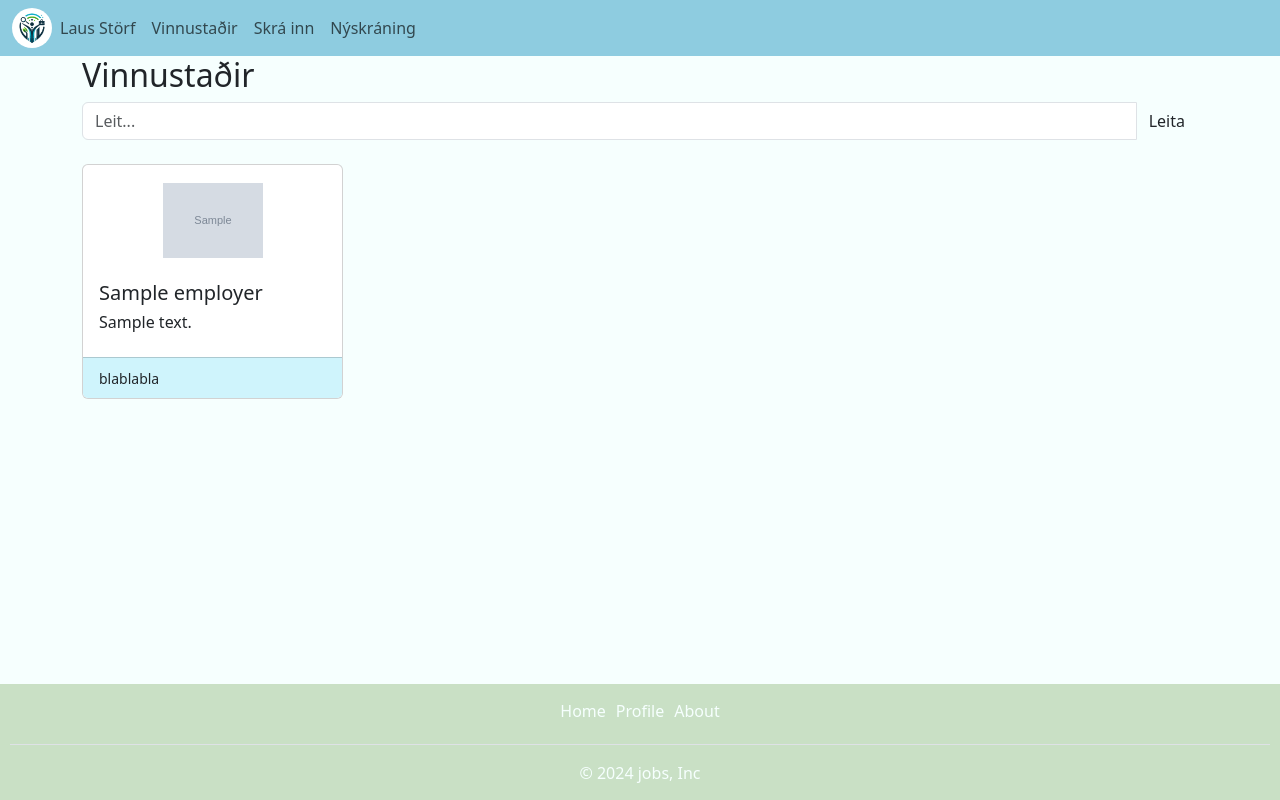
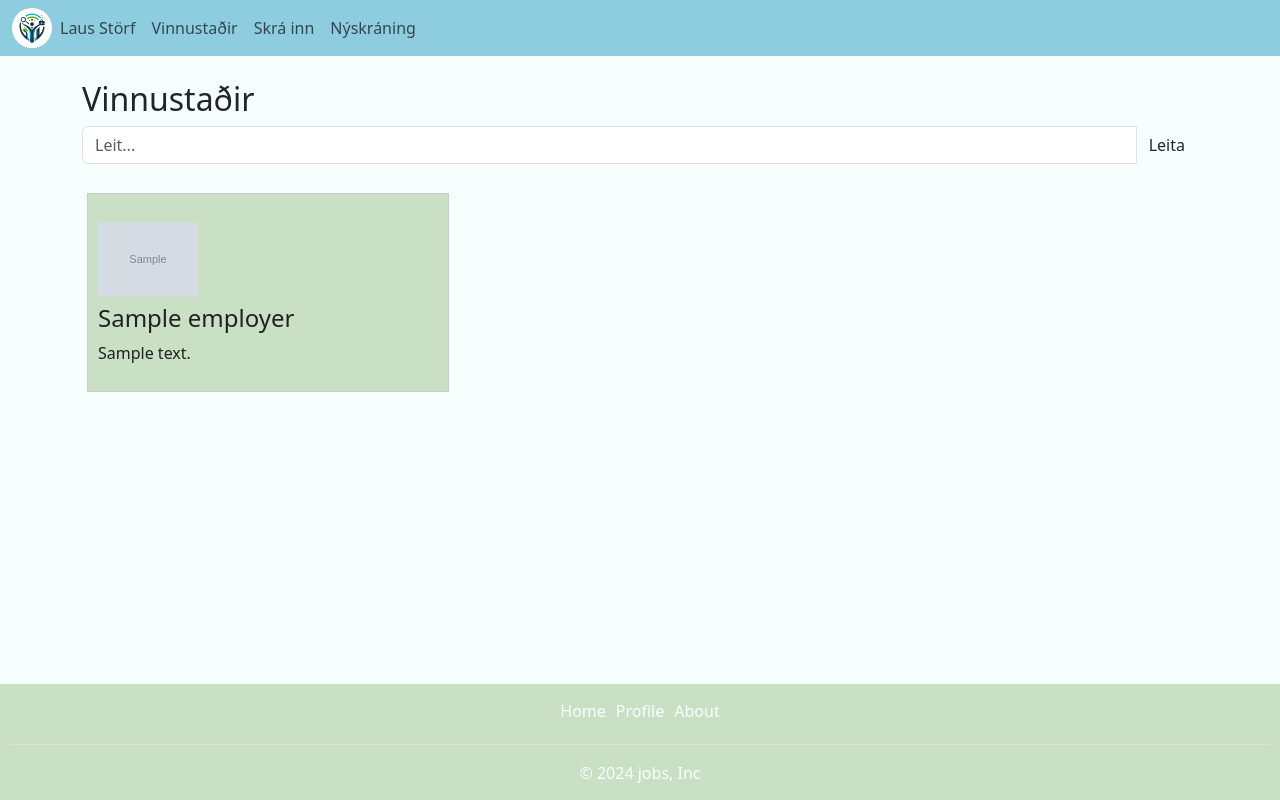
Before and after one commit to PeturDaniel/jobhunters32, a Django app: page /vinnustadir/ in a window 1280 px wide. Run offline with Django 5.2, Linux system fonts and the light colour scheme; tables that the repository leaves empty hold one stand-in row (values such as "Sample post"); grey boxes marked "Sample" are stand-in pictures.

Commit message:
employer page changes
stopped experimenting with cards, was not working correctly with the search.

```diff
--- a/static/css/main.css
+++ b/static/css/main.css
@@ -69,6 +69,12 @@ footer p {
 }
 
 .job_offers {
+    display: flex;
+    flex-wrap: wrap;
+    justify-content: space-between;
+}
+
+.employers {
     display: flex;
     flex-wrap: wrap;
     justify-content: space-between;
--- a/static/js/employers.js
+++ b/static/js/employers.js
@@ -9,17 +9,11 @@ $(document).ready(function(){
                 type: 'GET',
                 success: function(resp){
                     let newHtml = resp.data.map(d => {
-                        return `<div class="col">
-                                    <a href="/vinnustadir/${ d.id }" class="card-link">
-                                        <div class="card h-100">
-                                            <img src="${ d.profile_photo }" class="employer-profile-photo rounded mx-auto d-block" alt="...">
-                                            <div class="card-body">
-                                                <h5 class="employer-name">${ d.name }</h5>
-                                                <h6 class="employer-address">${ d.address }</h6>
-                                            </div>
-                                        <div class="card-footer bg-info-subtle">
-                                            <small class="footer-text">blablabla</small>
-                                        </div>
+                        return `<div class="well_job">
+                                    <a href="/vinnustadir/${d.id}">
+                                        <img class="employer-profile-photo" src="${d.profile_photo}" alt="#"/>
+                                        <h4 class="employer-title">${d.name}</h4>
+                                        <p>${d.address}</p>
                                     </a>
                                 </div>`
                         });
--- a/templates/employers_page/index.html
+++ b/templates/employers_page/index.html
@@ -1,5 +1,6 @@
 {% extends 'base.html' %}
 {% block content %}
+    <br />
     <h2 class="page_title">Vinnustaðir</h2>
     <div class="input-group">
         <input type="search" class="form-control" id="search-box" placeholder="Leit..."/>
@@ -9,13 +10,9 @@
     </div>
     <br />
     <div class="employers">
-
-        <div class="row row-cols-1 row-cols-md-4 g-4">
-            {% for employer in employers %}
-            {% include 'employers_page/single_employer.html' with employer=employer %}
-            {% endfor %}
-        </div>
-
+        {% for employer in employers %}
+        {% include 'employers_page/single_employer.html' with employer=employer %}
+        {% endfor %}
     </div>
     <br />
 {% endblock %}
--- a/templates/employers_page/single_employer.html
+++ b/templates/employers_page/single_employer.html
@@ -1,13 +1,13 @@
-<!--<div class="well employer">
-    <a href="/vinnustadir/{{ employer.id }}">
+<div class="well_job">
+    <a href="/vinnustadir/{{ employer.id }}" class="card-link">
         <img class="employer-profile-photo" src="{{ employer.profile_photo }}" alt="#"/>
         <h4 class="employer-title">{{ employer.name }}</h4>
         <p>{{ employer.address }}</p>
     </a>
-</div>-->
+</div>
 
 
-<div class="col">
+<!--<div class="col">
     <a href="/vinnustadir/{{ employer.id }}" class="card-link">
         <div class="card h-100">
             <img src="{{ employer.profile_photo }}" class="employer-profile-photo rounded mx-auto d-block" alt="...">
@@ -20,4 +20,4 @@
             </div>
         </div>
     </a>
-</div>
+</div>-->
--- a/templates/job_offers_page/single_job_offer.html
+++ b/templates/job_offers_page/single_job_offer.html
@@ -1,5 +1,5 @@
 <div class="well_job">
-    <a href="/lausstorf/{{ job_offer.id }}">
+    <a href="/lausstorf/{{ job_offer.id }}" class="card-link">
         <img class="employer-profile-photo" src="{{ job_offer.employer.profile_photo }}" alt="#"/>
         <h4 class="job-title">{{ job_offer.title }}</h4>
         <p>Umsóknarfrestur: {{ job_offer.due_date|date:"d/m/Y" }}</p>
```
